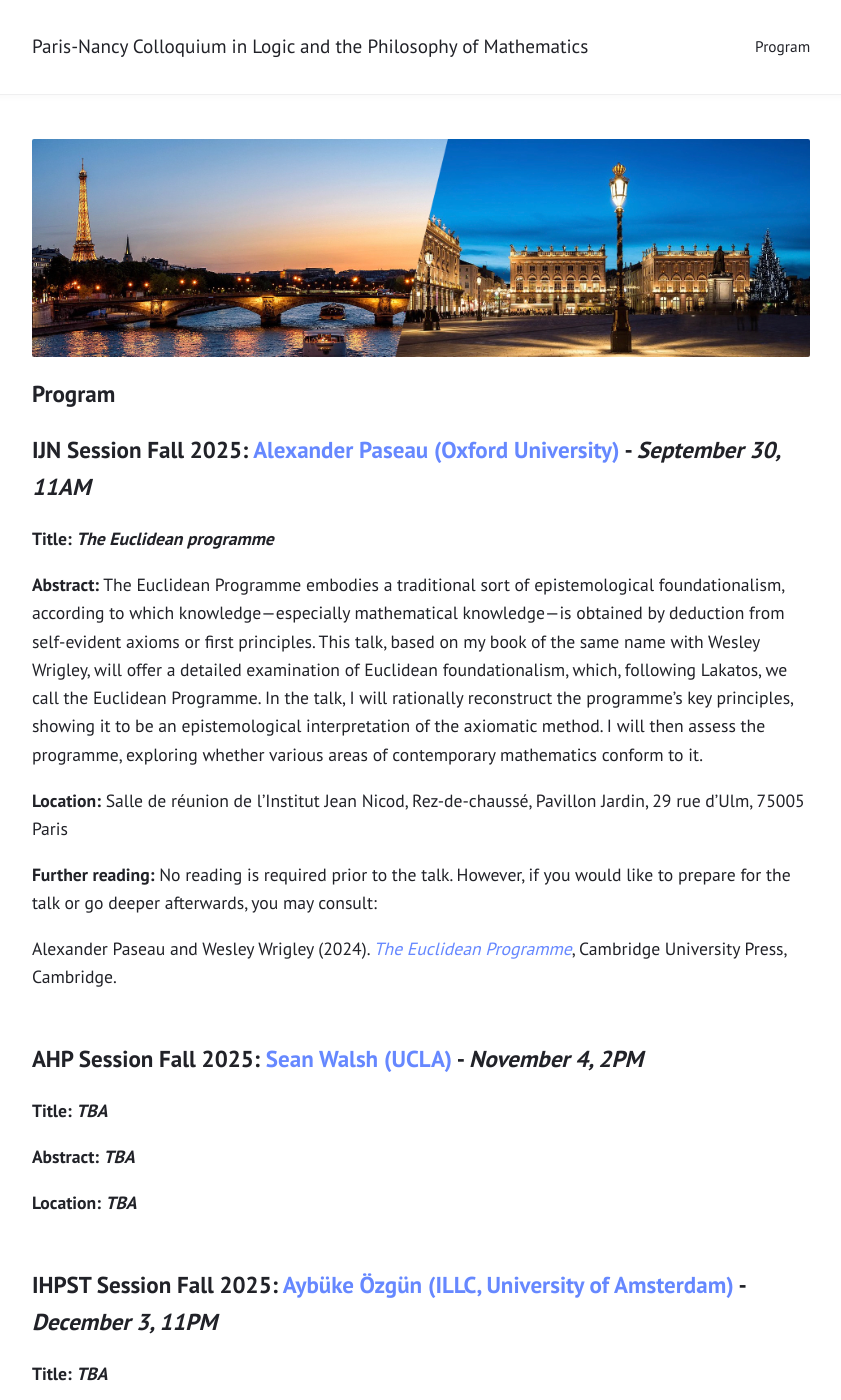
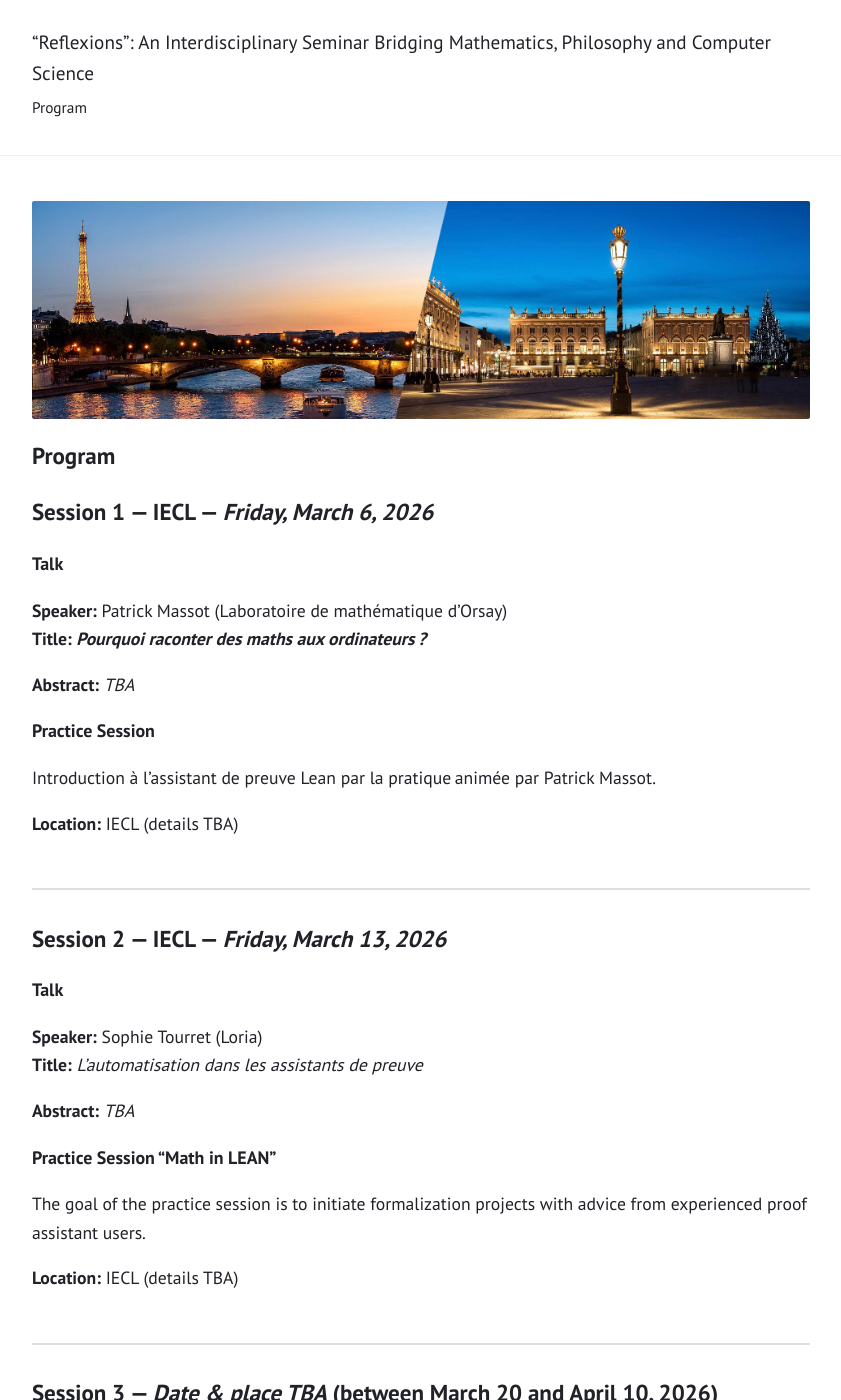
Before and after one commit to reflexions-ul/reflexions-ul.github.io, a Jekyll site: the page built from program.md, in a window 1280 px wide and 1400 px high. Shown: the whole window, without its empty margins (219-1060 px from the left). Built offline with Jekyll 4.4.1, drawn with Linux system fonts in a browser that asks for light colours; some of the changed text lies outside the part shown.

Commit message:
add: further content

```diff
--- a/_config.yml
+++ b/_config.yml
@@ -1,4 +1,4 @@
-title: " Paris-Nancy Colloquium in Logic and the Philosophy of Mathematics"
+title: " “Reflexions”: An Interdisciplinary Seminar Bridging Mathematics, Philosophy and Computer Science"
 author: "Blog Author"
 description: "Powered by Jekyll + GitHub Pages + Contrast"
 permalink: /:title/
@@ -22,7 +22,7 @@ navigation: # accepts {file, title, url, icon, sidebaricon}
 
 external: # shows a footer with social links - for available icons see fontawesome.com/icons
   - { title: Mail, icon: envelope, url: "mailto:yacin.hamami@univ-lorraine.fr" }
-  - { title: Github, icon: github, url: "https://github.com/yhamami" }
+  - { title: Github, icon: github, url: "https://github.com/reflexions-ul" }
 #  - { title: Subscribe, icon: rss, url: "/feed.xml" }
 
 comments:
--- a/program.md
+++ b/program.md
@@ -9,39 +9,104 @@ layout: page
 
 # Program
 
-## IJN Session Fall 2025: [Alexander Paseau (Oxford University)](https://www.philosophy.ox.ac.uk/people/alexander-paseau) - _September 30, 11AM_
+## Session 1 — IECL — _Friday, March 6, 2026_
 
-**Title: _The Euclidean programme_**
+### Talk
 
-**Abstract:** The Euclidean Programme embodies a traditional sort of epistemological foundationalism, according to which knowledge—especially mathematical knowledge—is obtained by deduction from self-evident axioms or first principles.  This talk, based on my book of the same name with Wesley Wrigley, will offer a detailed examination of Euclidean foundationalism, which, following Lakatos, we call the Euclidean Programme. In the talk, I will rationally reconstruct the programme’s key principles, showing it to be an epistemological interpretation of the axiomatic method. I will then assess the programme, exploring whether various areas of contemporary mathematics conform to it.
+**Speaker:** Patrick Massot (Laboratoire de mathématique d’Orsay)
+**Title: _Pourquoi raconter des maths aux ordinateurs ?_**
 
-**Location:** Salle de réunion de l’Institut Jean Nicod, Rez-de-chaussé, Pavillon Jardin, 29 rue d’Ulm, 75005 Paris
+**Abstract:** _TBA_
 
-**Further reading:** No reading is required prior to the talk. However, if you would like to prepare for the talk or go deeper afterwards, you may consult:
 
-Alexander Paseau and Wesley Wrigley (2024). [_The Euclidean Programme_](https://www.cambridge.org/core/books/euclidean-programme/EA733F22CAE537D1A42A8EF904600EEA), Cambridge University Press, Cambridge.
+### Practice Session
+
+Introduction à l’assistant de preuve Lean par la pratique animée par Patrick Massot.
+
+**Location:** IECL (details TBA)
 
 <div style="margin: 50px;"></div>
 
-## AHP Session Fall 2025: [Sean Walsh (UCLA)](https://philosophy.ucla.edu/person/sean-walsh/) - _November 4, 2PM_
+---
 
-**Title: _TBA_**
+## Session 2 — IECL — _Friday, March 13, 2026_
 
-**Abstract: _TBA_**
+### Talk
 
-**Location: _TBA_**
+**Speaker:** Sophie Tourret (Loria)
+**Title:** _L'automatisation dans les assistants de preuve_
+
+**Abstract:** _TBA_
+
+
+### Practice Session “Math in LEAN”
+
+The goal of the practice session is to initiate formalization projects with advice from experienced proof assistant users.
+
+**Location:** IECL (details TBA)
 
 <div style="margin: 50px;"></div>
 
-## IHPST Session Fall 2025: [Aybüke Özgün (ILLC, University of Amsterdam)](https://sites.google.com/site/ozgunaybuke/) - _December 3, 11PM_
+---
 
-**Title: _TBA_**
+## Session 3 — _Date & place TBA_ (between March 20 and April 10, 2026)
 
-**Abstract: _TBA_**
+### Talk
 
-**Location: _TBA_**
+**First Speaker:** Antoine Chambert-Loir (Institut de mathématique de Jussieu – Paris Rive Gauche)
+**Title:** _TBA_
+
+**Abstract:** _TBA_
+
+
+**Second Speaker:** Yacin Hamami (Archives Henri-Poincaré)
+**Title:** _Philosophical conceptions of mathematical rigor_
+
+**Abstract:** _TBA_
+
+### Practice Session “Math in LEAN”
+
+Continuation of the previous practice session.
+
+**Location:** TBA
 
 <div style="margin: 50px;"></div>
+
+---
+
+## Session 4 — TBA - _Friday, April 3, 2026_
+
+### Talks
+
+**First Speaker:** [Baptiste Mélès (Archives Henri-Poincaré)](http://baptiste.meles.free.fr/)
+**Title:** _TBA_
+
+**Abstract:** _TBA_
+
+**Second Speaker:** [Philippe de Groote (Loria)](https://members.loria.fr/PdeGroote/)
+**Title:** _TBA_
+
+**Abstract:** _TBA_
+
+### Round Table
+
+**Location:** _TBA_
+
+<div style="margin: 50px;"></div>
+
+---
+
+## Session 5 — TBA - _TBA_
+
+<div style="margin: 50px;"></div>
+
+---
+
+## Session 6 — TBA - _TBA_
+
+<div style="margin: 50px;"></div>
+
+---
 
 
 # Organizers
```
Also changed, not shown: index.md (+16 -15 lines).
